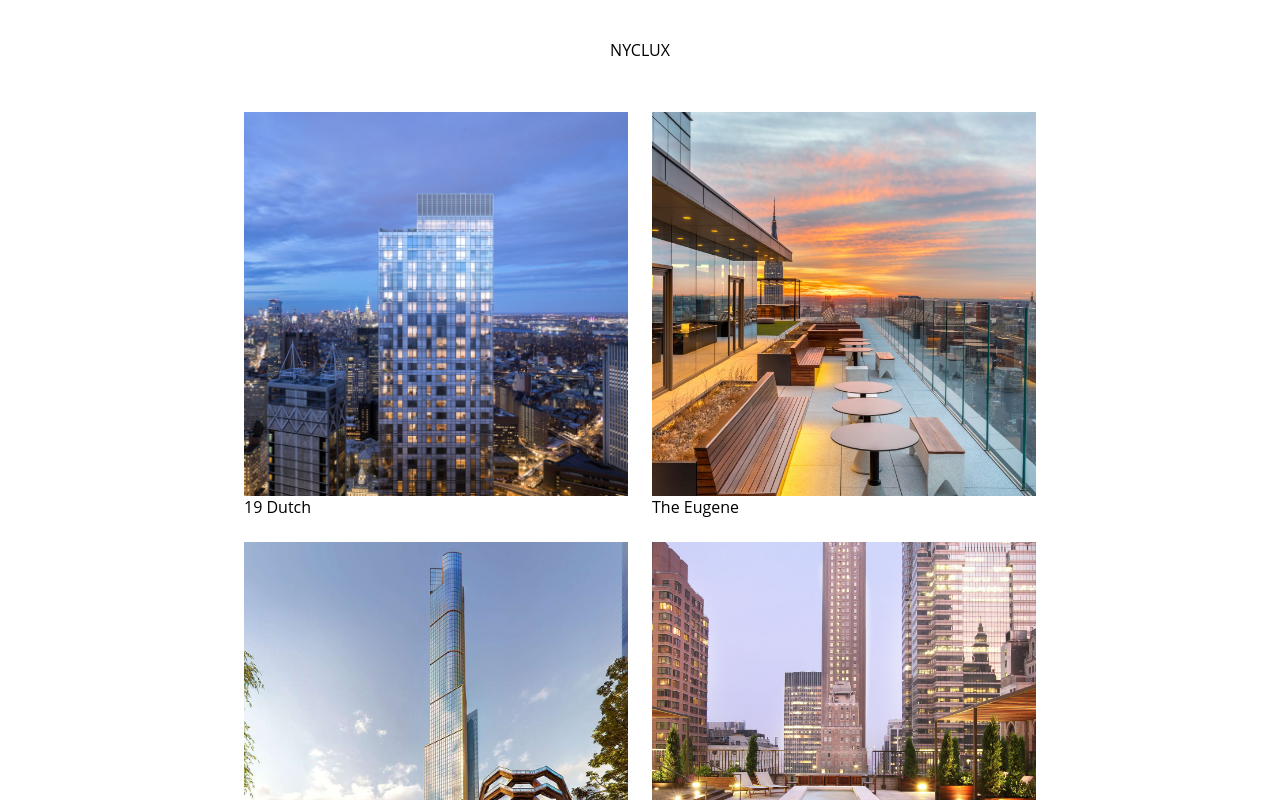
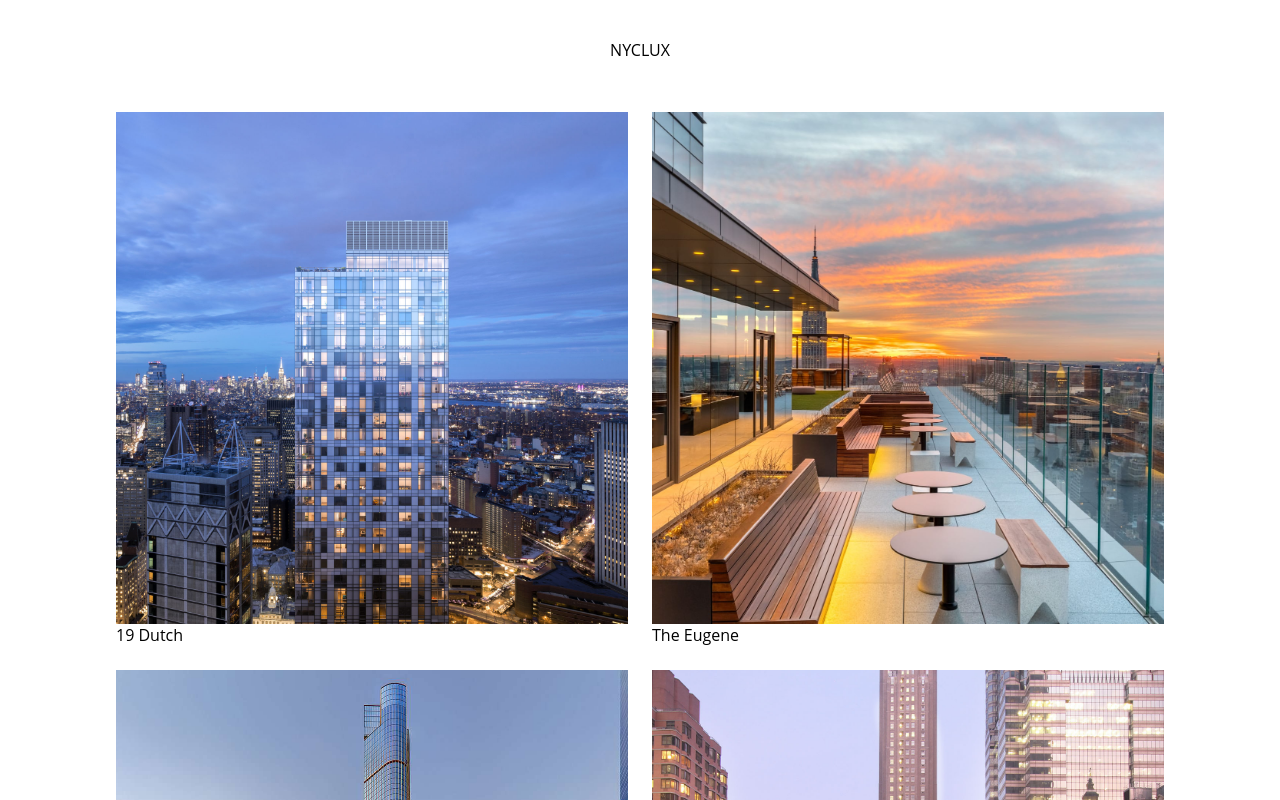
Before and after one commit to mikinty/nyclux, a React app: page /#/ in a window 1280 px wide. Shown: the top 800 px of the page. Built offline with nearby package versions, Linux system fonts and the light colour scheme.

Commit message:
Wider tiles

```diff
--- a/src/styles/components/buildingtile.scss
+++ b/src/styles/components/buildingtile.scss
@@ -1,4 +1,4 @@
-$TILE_WIDTH: 30vw;
+$TILE_WIDTH: 40vw;
 
 .building-tile {
   .building-tile-image-wrapper {
```
